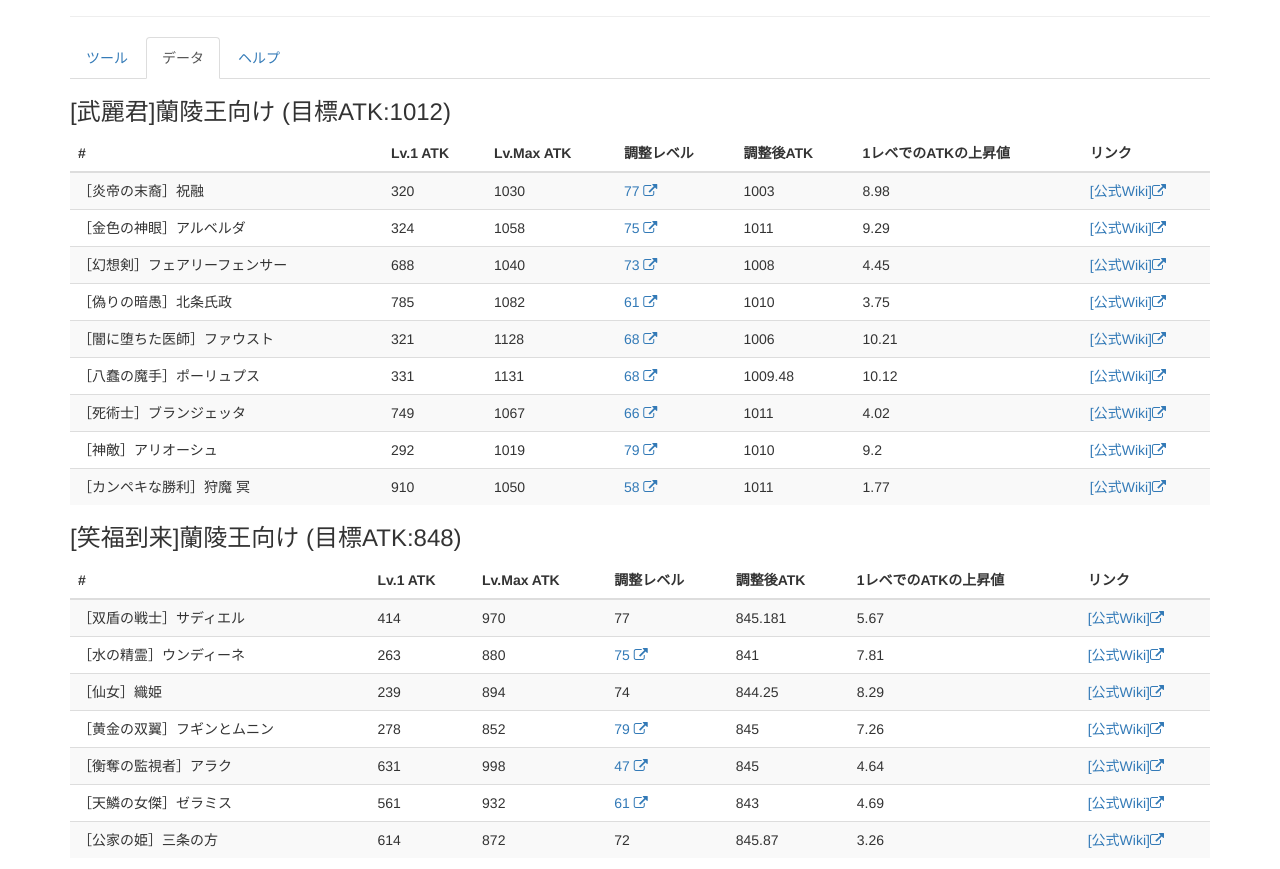
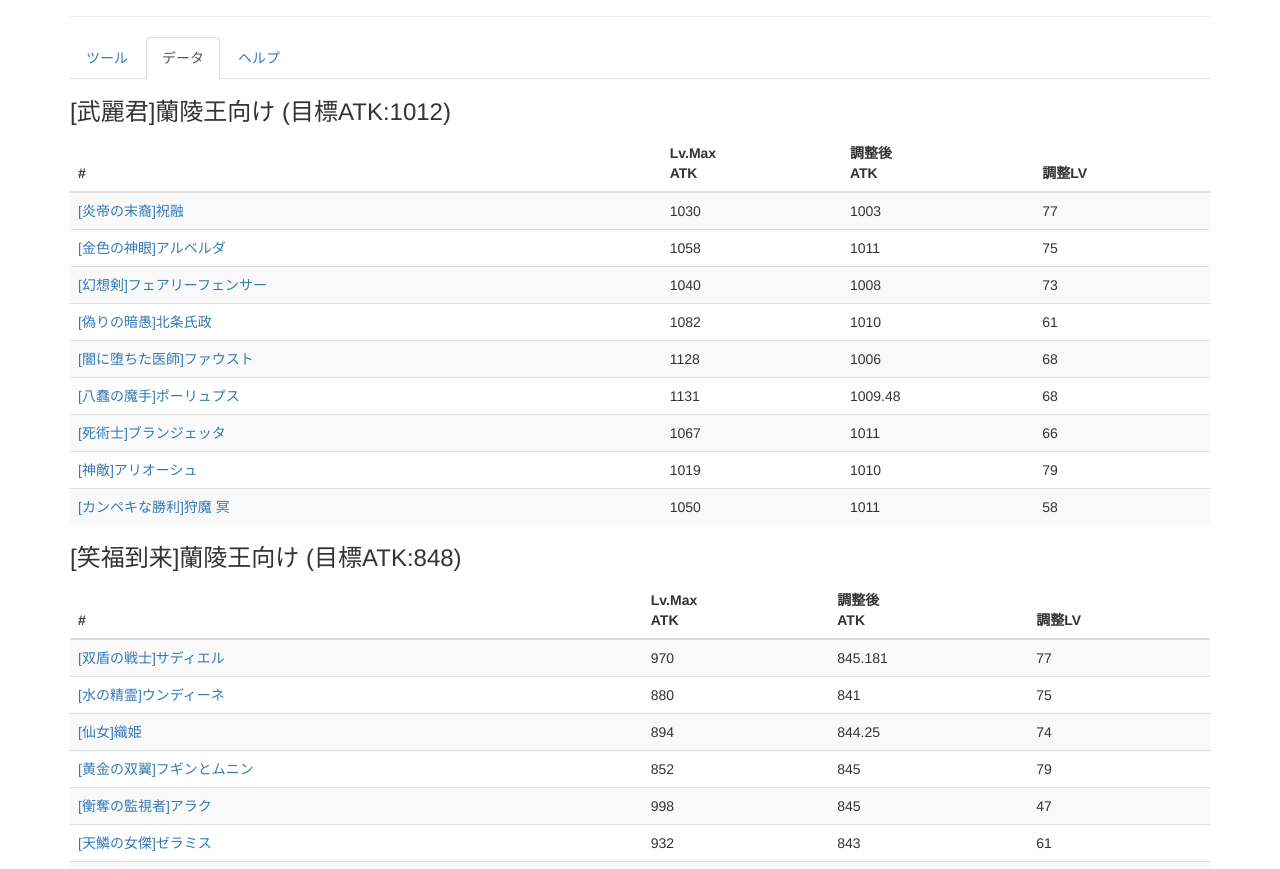
Before and after one commit to nyamothellonia/ranryo, a website: page docs/data.html in a window 1280 px wide. Shown: the part 77-946 px from the top of the page. Drawn offline with nearby package versions, Linux system fonts and the light colour scheme.

Commit message:
データの魅せ方修正

```diff
--- a/docs/css/main.css
+++ b/docs/css/main.css
@@ -26,3 +26,6 @@ label, input[type='checkbox'] {
     color:red;
     font-weight:bold;
 }
+#container {
+    display: flex; /* グリッドレイアウト */
+}
--- a/docs/data.html
+++ b/docs/data.html
@@ -7,6 +7,7 @@
     <link rel="manifest" href="./manifest.json">
     <meta name="viewport" content="width=device-width, initial-scale=1">
 
+    <script src="./js/jquery.min.js"></script>
     <link rel="stylesheet" href="https://maxcdn.bootstrapcdn.com/font-awesome/4.7.0/css/font-awesome.min.css">
 
     <!-- Latest compiled and minified CSS -->
@@ -24,8 +25,6 @@
 
     <link rel="stylesheet" href="css/main.css">
     <script src="./js/vue.min.js"></script>
-    <link rel="stylesheet" href="css/lightbox.css">
-    <script src="./js/jquery.min.js"></script>
     <script src="js/lightbox.js" type="text/javascript"></script>
     <script>
         if ('serviceWorker' in navigator) {
@@ -58,32 +57,24 @@
                 <thead class="thead-inverse">
                 <tr>
                     <th>#</th>
-                    <th>Lv.1 ATK</th>
-                    <th>Lv.Max ATK</th>
-                    <th>調整レベル</th>
-                    <th>調整後ATK</th>
-                    <th>1レベでのATKの上昇値</th>
-                    <th>リンク</th>
+                    <th>Lv.Max<br>ATK</th>
+                    <th>調整後<br>ATK</th>
+                    <th>調整LV</th>
                 </tr>
                 </thead>
                 <tbody>
+
                 <tr v-for="mydata in data1.data">
                     <td>
-                        {{mydata.name}}
-                    </td>
-                    <td>{{mydata.lv_min}}</td>
-                    <td>{{mydata.lv_max}}</td>
-                    <td v-if="mydata.image !== undefined">
-                        <a target="_blank" v-bind:href="'images/'+mydata.image+'.png'">{{mydata.adjust_lv}} <i
-                                class="fa fa-external-link" aria-hidden="true"></i>
+                        <a v-on:click="update(mydata,data1.title)" data-toggle="modal" data-target="#exampleModal">
+                            {{mydata.name}}
                         </a>
                     </td>
-                    <td v-else>
+                    <td>{{mydata.lv_max}}</td>
+                    <td>{{mydata.result_atk}}</td>
+                    <td>
                         {{mydata.adjust_lv}}
                     </td>
-                    <td>{{mydata.result_atk}}</td>
-                    <td>{{mydata.atk_1_up}}</td>
-                    <td><a v-bind="{ href: mydata.url}"  target="_blank">[公式Wiki]<i class="fa fa-external-link" aria-hidden="true"></i></a></td>
                 </tr>
                 </tbody>
             </table>
@@ -92,6 +83,47 @@
         <p>
             <small>※ データは保証しません。あくまでも参考程度にしてください。</small>
         </p>
+
+        <!-- Modal -->
+        <div class="modal fade" id="exampleModal" tabindex="-1" role="dialog" aria-labelledby="exampleModalLabel"
+             aria-hidden="true">
+            <div class="modal-dialog" role="document">
+                <div class="modal-content">
+                    <div class="modal-header">
+                        <h5 class="modal-title" id="exampleModalLabel">
+                            {{lastTarget}}</h5>
+                    </div>
+                    <div class="modal-body" style="display:flex;">
+
+                        <div style="width:50%;">
+                            <template v-if="lastSelect.image !== undefined">
+                                <img v-bind:src="'data_images/'+lastSelect.image+'.png'" width="100%">
+                                </img>
+                            </template>
+                            <template v-if="lastSelect.image === undefined">
+                                <div style="background-color:#cccccc; color:white;width:100%;height:100%;">No Image
+                                </div>
+                            </template>
+                        </div>
+
+                        <div style="padding-left:20px;padding-right:20px;">
+                            <p>{{lastSelect.name}}</p>
+                            <p>Lv1のATK : {{lastSelect.lv_min}}</p>
+                            <p>LvMaxのATK : {{lastSelect.lv_max}}</p>
+                            <p>調整後ATK : {{lastSelect.result_atk}}</p>
+                            <p>調整後LV : {{lastSelect.adjust_lv}</p>
+                            <p>1LVの上昇ATK : {{lastSelect.atk_1_up}}</p>
+                            <a v-bind="{ href: lastSelect.url}" target="_blank">[公式Wiki]<i class="fa fa-external-link"
+                                                                                           aria-hidden="true"></i></a>
+
+                        </div>
+                    </div>
+                    <div class="modal-footer">
+                        <button type="button" class="btn btn-primary" data-dismiss="modal">閉じる</button>
+                    </div>
+                </div>
+            </div>
+        </div>
     </div>
     <hr>
     <div style="padding:10px;height:100px;display:flex;flex-flow:row;justify-content: center;">
@@ -104,16 +136,15 @@
             </div>
         </a>
     </div>
-
     <script>
 
         (function (i, s, o, g, r, a, m) {
             i['GoogleAnalyticsObject'] = r;
             i[r] = i[r] || function () {
-                        (i[r].q = i[r].q || []).push(arguments)
-                    }, i[r].l = 1 * new Date();
+                (i[r].q = i[r].q || []).push(arguments)
+            }, i[r].l = 1 * new Date();
             a = s.createElement(o),
-                    m = s.getElementsByTagName(o)[0];
+                m = s.getElementsByTagName(o)[0];
             a.async = 1;
             a.src = g;
             m.parentNode.insertBefore(a, m)
@@ -124,13 +155,21 @@
 
         var app = new Vue({
             el: '#app',
+            methods: {
+                update: function (mydata, target) {
+                    this.lastSelect = mydata;
+                    this.lastTarget = target;
+                }
+            },
             data: {
+                lastSelect: {"name": "dummy"},
+                lastTarget: "dummy",
                 data: [
                     {
                         title: "[武麗君]蘭陵王向け (目標ATK:1012)",
                         data: [
                             {
-                                "name": "［炎帝の末裔］祝融",
+                                "name": "[炎帝の末裔]祝融",
                                 "lv_min": 320,
                                 "lv_max": 1030,
                                 "adjust_lv": 77,
@@ -140,7 +179,7 @@
                                 "url": "https://xn--cckp5c6czi2302avwxa.gamematome.jp/game/964/wiki/%E3%82%AD%E3%83%A3%E3%83%A9%E3%82%AF%E3%82%BF%E3%83%BC%E6%83%85%E5%A0%B1_No.301~400_%EF%BC%BB%E7%82%8E%E5%B8%9D%E3%81%AE%E6%9C%AB%E8%A3%94%EF%BC%BD%E7%A5%9D%E8%9E%8D"
                             },
                             {
-                                "name": "［金色の神眼］アルベルダ",
+                                "name": "[金色の神眼]アルベルダ",
                                 "lv_min": 324,
                                 "lv_max": 1058,
                                 "adjust_lv": 75,
@@ -150,7 +189,7 @@
                                 "url": "https://xn--cckp5c6czi2302avwxa.gamematome.jp/game/964/wiki/%E3%82%AD%E3%83%A3%E3%83%A9%E3%82%AF%E3%82%BF%E3%83%BC%E6%83%85%E5%A0%B1_No.701~800_%EF%BC%BB%E9%87%91%E8%89%B2%E3%81%AE%E7%A5%9E%E7%9C%BC%EF%BC%BD%E3%82%A2%E3%83%AB%E3%83%99%E3%83%AB%E3%83%80"
                             },
                             {
-                                "name": "［幻想剣］フェアリーフェンサー",
+                                "name": "[幻想剣]フェアリーフェンサー",
                                 "lv_min": 688,
                                 "lv_max": 1040,
                                 "adjust_lv": 73,
@@ -160,7 +199,7 @@
                                 "url": "https://xn--cckp5c6czi2302avwxa.gamematome.jp/game/964/wiki/%E3%82%AD%E3%83%A3%E3%83%A9%E3%82%AF%E3%82%BF%E3%83%BC%E6%83%85%E5%A0%B1_No.501~600_%EF%BC%BB%E5%B9%BB%E6%83%B3%E5%89%A3%EF%BC%BD%E3%83%95%E3%82%A7%E3%82%A2%E3%83%AA%E3%83%BC%E3%83%95%E3%82%A7%E3%83%B3%E3%82%B5%E3%83%BC"
                             },
                             {
-                                "name": "［偽りの暗愚］北条氏政",
+                                "name": "[偽りの暗愚]北条氏政",
                                 "lv_min": 785,
                                 "lv_max": 1082,
                                 "adjust_lv": 61,
@@ -170,7 +209,7 @@
                                 "url": "https://xn--cckp5c6czi2302avwxa.gamematome.jp/game/964/wiki/%E3%82%AD%E3%83%A3%E3%83%A9%E3%82%AF%E3%82%BF%E3%83%BC%E6%83%85%E5%A0%B1_No.901~1000_%EF%BC%BB%E5%81%BD%E3%82%8A%E3%81%AE%E6%9A%97%E6%84%9A%EF%BC%BD%E5%8C%97%E6%9D%A1%E6%B0%8F%E6%94%BF"
                             },
                             {
-                                "name": "［闇に堕ちた医師］ファウスト",
+                                "name": "[闇に堕ちた医師]ファウスト",
                                 "lv_min": 321,
                                 "lv_max": 1128,
                                 "adjust_lv": 68,
@@ -180,7 +219,7 @@
                                 "url": "https://xn--cckp5c6czi2302avwxa.gamematome.jp/game/964/wiki/%E3%82%AD%E3%83%A3%E3%83%A9%E3%82%AF%E3%82%BF%E3%83%BC%E6%83%85%E5%A0%B1_No.201~300_%EF%BC%BB%E9%97%87%E3%81%AB%E5%A0%95%E3%81%A1%E3%81%9F%E5%8C%BB%E5%B8%AB%EF%BC%BD%E3%83%95%E3%82%A1%E3%82%A6%E3%82%B9%E3%83%88"
                             },
                             {
-                                "name": "［八蠢の魔手］ポーリュプス",
+                                "name": "[八蠢の魔手]ポーリュプス",
                                 "lv_min": 331,
                                 "lv_max": 1131,
                                 "adjust_lv": 68,
@@ -190,7 +229,7 @@
                                 "url": "https://xn--cckp5c6czi2302avwxa.gamematome.jp/game/964/wiki/%E3%82%AD%E3%83%A3%E3%83%A9%E3%82%AF%E3%82%BF%E3%83%BC%E6%83%85%E5%A0%B1_No.301~400_%EF%BC%BB%E5%85%AB%E8%A0%A2%E3%81%AE%E9%AD%94%E6%89%8B%EF%BC%BD%E3%83%9D%E3%83%BC%E3%83%AA%E3%83%A5%E3%83%97%E3%82%B9"
                             },
                             {
-                                "name": "［死術士］ブランジェッタ",
+                                "name": "[死術士]ブランジェッタ",
                                 "lv_min": 749,
                                 "lv_max": 1067,
                                 "adjust_lv": 66,
@@ -200,7 +239,7 @@
                                 "url": "https://xn--cckp5c6czi2302avwxa.gamematome.jp/game/964/wiki/%E3%82%AD%E3%83%A3%E3%83%A9%E3%82%AF%E3%82%BF%E3%83%BC%E6%83%85%E5%A0%B1_No.601~700_%EF%BC%BB%E6%AD%BB%E8%A1%93%E5%A3%AB%EF%BC%BD%E3%83%96%E3%83%A9%E3%83%B3%E3%82%B8%E3%82%A7%E3%83%83%E3%82%BF"
                             },
                             {
-                                "name": "［神敵］アリオーシュ",
+                                "name": "[神敵]アリオーシュ",
                                 "lv_min": 292,
                                 "lv_max": 1019,
                                 "adjust_lv": 79,
@@ -210,7 +249,7 @@
                                 "url": "https://xn--cckp5c6czi2302avwxa.gamematome.jp/game/964/wiki/%E3%82%AD%E3%83%A3%E3%83%A9%E3%82%AF%E3%82%BF%E3%83%BC%E6%83%85%E5%A0%B1_No.001~100_%EF%BC%BB%E7%A5%9E%E6%95%B5%EF%BC%BD%E3%82%A2%E3%83%AA%E3%82%AA%E3%83%BC%E3%82%B7%E3%83%A5"
                             },
                             {
-                                "name": "［カンペキな勝利］狩魔 冥",
+                                "name": "[カンペキな勝利]狩魔 冥",
                                 "lv_min": 910,
                                 "lv_max": 1050,
                                 "adjust_lv": 58,
@@ -225,7 +264,7 @@
                         title: "[笑福到来]蘭陵王向け (目標ATK:848)",
                         data: [
                             {
-                                "name": "［双盾の戦士］サディエル",
+                                "name": "[双盾の戦士]サディエル",
                                 "lv_min": 414,
                                 "lv_max": 970,
                                 "adjust_lv": 77,
@@ -234,7 +273,7 @@
                                 "url": "https://xn--cckp5c6czi2302avwxa.gamematome.jp/game/964/wiki/%E3%82%AD%E3%83%A3%E3%83%A9%E3%82%AF%E3%82%BF%E3%83%BC%E6%83%85%E5%A0%B1_No.501~600_%EF%BC%BB%E5%8F%8C%E7%9B%BE%E3%81%AE%E6%88%A6%E5%A3%AB%EF%BC%BD%E3%82%B5%E3%83%87%E3%82%A3%E3%82%A8%E3%83%AB"
                             },
                             {
-                                "name": "［水の精霊］ウンディーネ",
+                                "name": "[水の精霊]ウンディーネ",
                                 "lv_min": 263,
                                 "lv_max": 880,
                                 "adjust_lv": 75,
@@ -244,7 +283,7 @@
                                 "url": "https://xn--cckp5c6czi2302avwxa.gamematome.jp/game/964/wiki/%E3%82%AD%E3%83%A3%E3%83%A9%E3%82%AF%E3%82%BF%E3%83%BC%E6%83%85%E5%A0%B1_No.001~100_%EF%BC%BB%E6%B0%B4%E3%81%AE%E7%B2%BE%E9%9C%8A%EF%BC%BD%E3%82%A6%E3%83%B3%E3%83%87%E3%82%A3%E3%83%BC%E3%83%8D"
                             },
                             {
-                                "name": "［仙女］織姫",
+                                "name": "[仙女]織姫",
                                 "lv_min": 239,
                                 "lv_max": 894,
                                 "adjust_lv": 74,
@@ -253,7 +292,7 @@
                                 "url": "https://xn--cckp5c6czi2302avwxa.gamematome.jp/game/964/wiki/%E3%82%AD%E3%83%A3%E3%83%A9%E3%82%AF%E3%82%BF%E3%83%BC%E6%83%85%E5%A0%B1_No.001~100_%EF%BC%BB%E4%BB%99%E5%A5%B3%EF%BC%BD%E7%B9%94%E5%A7%AB"
                             },
                             {
-                                "name": "［黄金の双翼］フギンとムニン",
+                                "name": "[黄金の双翼]フギンとムニン",
                                 "lv_min": 278,
                                 "lv_max": 852,
                                 "adjust_lv": 79,
@@ -263,7 +302,7 @@
                                 "url": "https://xn--cckp5c6czi2302avwxa.gamematome.jp/game/964/wiki/%E3%82%AD%E3%83%A3%E3%83%A9%E3%82%AF%E3%82%BF%E3%83%BC%E6%83%85%E5%A0%B1_No.1201~1300_%EF%BC%BB%E9%BB%84%E9%87%91%E3%81%AE%E5%8F%8C%E7%BF%BC%EF%BC%BD%E3%83%95%E3%82%AE%E3%83%B3%E3%81%A8%E3%83%A0%E3%83%8B%E3%83%B3"
                             },
                             {
-                                "name": "［衡奪の監視者］アラク",
+                                "name": "[衡奪の監視者]アラク",
                                 "lv_min": 631,
                                 "lv_max": 998,
                                 "adjust_lv": 47,
@@ -273,7 +312,7 @@
                                 "url": "https://xn--cckp5c6czi2302avwxa.gamematome.jp/game/964/wiki/%E3%82%AD%E3%83%A3%E3%83%A9%E3%82%AF%E3%82%BF%E3%83%BC%E6%83%85%E5%A0%B1_No.501~600_%EF%BC%BB%E8%A1%A1%E5%A5%AA%E3%81%AE%E7%9B%A3%E8%A6%96%E8%80%85%EF%BC%BD%E3%82%A2%E3%83%A9%E3%82%AF"
                             },
                             {
-                                "name": "［天鱗の女傑］ゼラミス",
+                                "name": "[天鱗の女傑]ゼラミス",
                                 "lv_min": 561,
                                 "lv_max": 932,
                                 "adjust_lv": 61,
@@ -283,7 +322,7 @@
                                 "url": "https://xn--cckp5c6czi2302avwxa.gamematome.jp/game/964/wiki/%E3%82%AD%E3%83%A3%E3%83%A9%E3%82%AF%E3%82%BF%E3%83%BC%E6%83%85%E5%A0%B1_No.1201~1300_%EF%BC%BB%E5%A4%A9%E9%B1%97%E3%81%AE%E5%A5%B3%E5%82%91%EF%BC%BD%E3%82%BC%E3%83%A9%E3%83%9F%E3%82%B9"
                             },
                             {
-                                "name": "［公家の姫］三条の方",
+                                "name": "[公家の姫]三条の方",
                                 "lv_min": 614,
                                 "lv_max": 872,
                                 "adjust_lv": 72,
@@ -298,7 +337,7 @@
                         data: [
 
                             {
-                                "name": "［空雷竜］ブリッツドラゴン",
+                                "name": "[空雷竜]ブリッツドラゴン",
                                 "lv_min": 404,
                                 "lv_max": 1200,
                                 "adjust_lv": 78,
@@ -308,7 +347,7 @@
                                 "url": "https://xn--cckp5c6czi2302avwxa.gamematome.jp/game/964/wiki/%E3%82%AD%E3%83%A3%E3%83%A9%E3%82%AF%E3%82%BF%E3%83%BC%E6%83%85%E5%A0%B1_No.301~400_%EF%BC%BB%E7%A9%BA%E9%9B%B7%E7%AB%9C%EF%BC%BD%E3%83%96%E3%83%AA%E3%83%83%E3%83%84%E3%83%89%E3%83%A9%E3%82%B4%E3%83%B3"
                             },
                             {
-                                "name": "［魔竜］マギラ",
+                                "name": "[魔竜]マギラ",
                                 "lv_min": 612,
                                 "lv_max": 1288,
                                 "adjust_lv": 68,
```
Also changed, not shown: package.json (+6 -2 lines), 2 other files.
